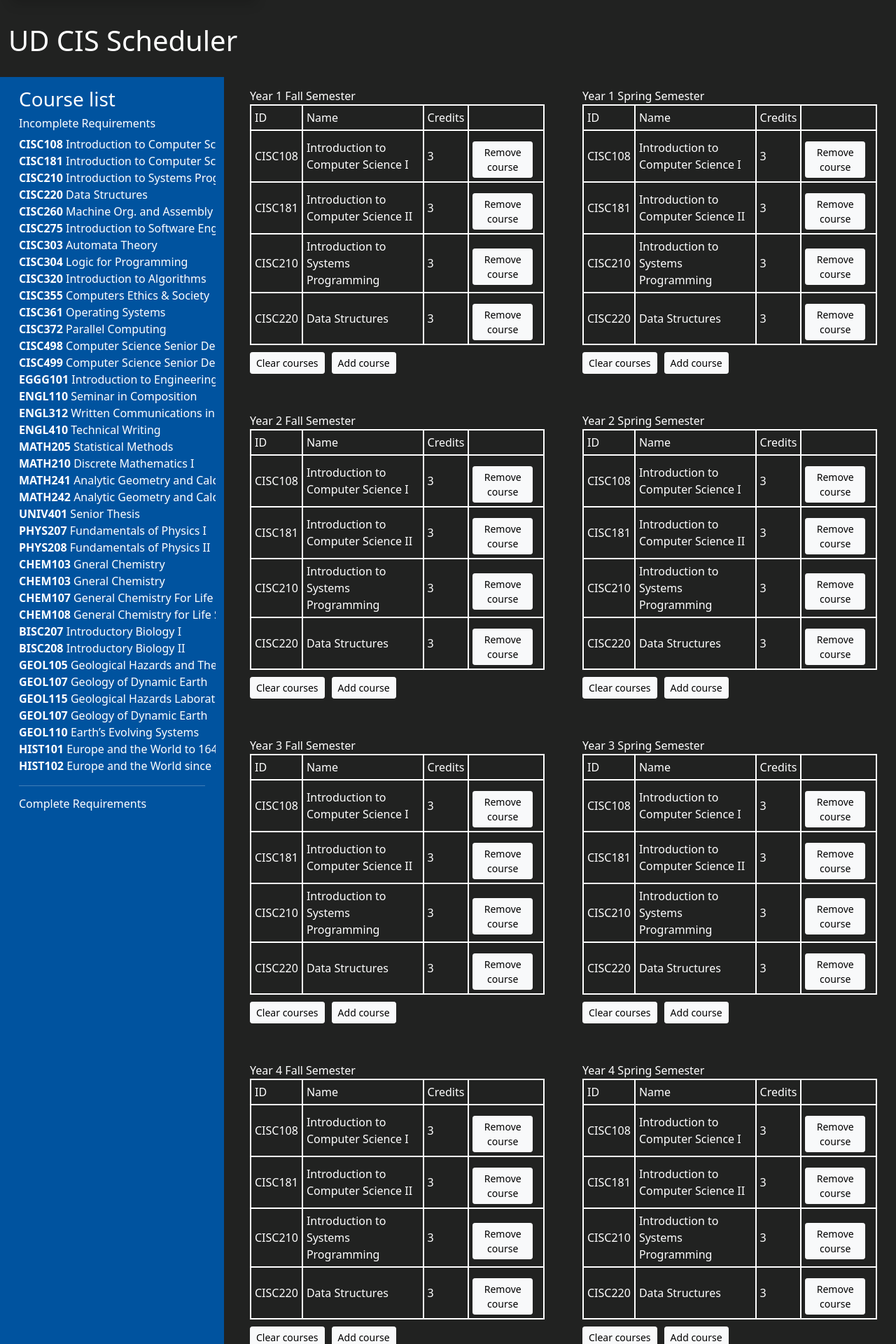
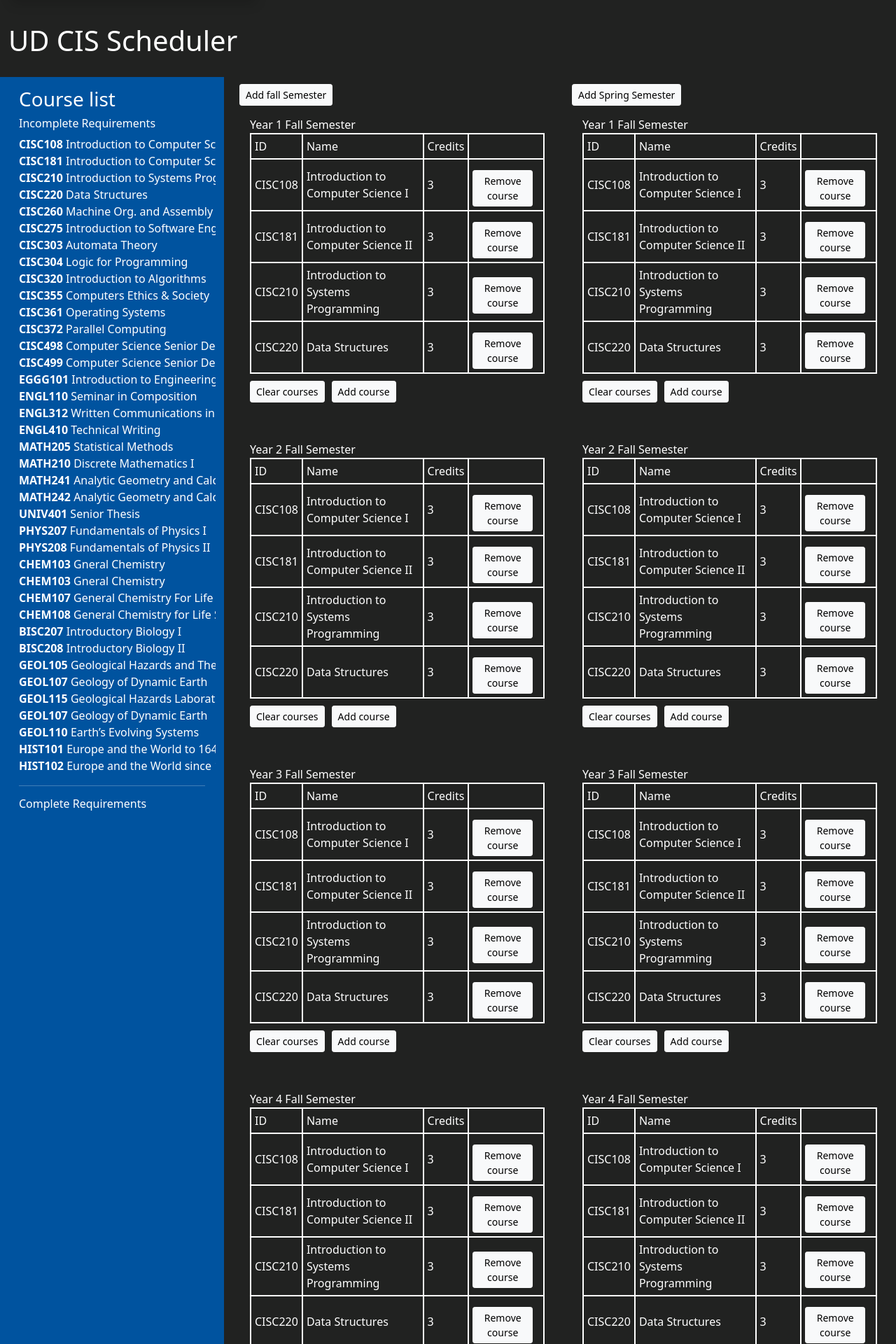
Before and after one commit to mnawar27/ud-cis-scheduler-team-7, a React (Create React App) app: page / in a window 1280 px wide. Shown: the part 220-2140 px from the top of the page at 70% size. Built offline with nearby package versions, Linux system fonts and the light colour scheme.

Commit message:
NaN bug fixed

```diff
--- a/src/App.tsx
+++ b/src/App.tsx
@@ -14,16 +14,19 @@
 import "./App.css";
 import "./Components/Semester.css";
 import "./Components/Menu.css";
-//comment to force a commit
 function App(): JSX.Element {
     const [currentCourses, setCurrentCourses] = useState([COURSES[0],COURSES[1],COURSES[2],COURSES[3]]as Course[]);
-    function createSemester(year:number,season:string){
-        return <Semester
-        year = {1}
-        season = {"Fall"}
-        courses = {currentCourses}
-        setCurrentCourses={setCurrentCourses}/>
+    const [fallsemesters, setFallSemesters]=useState([1,2,3,4]);
+    const [springsemesters, setSpringSemesters]=useState([1,2,3,4]);
+    function addFallSemester(semesters:number[]){
+        const i:number=semesters.length;
+        setFallSemesters([...semesters,i+1]);
     }
+    function addSpringSemester(semesters:number[]){
+        const i:number=semesters.length;
+        setSpringSemesters([...semesters,i+1]);
+    }
+
     return (
         <div className="App">
             <Welcome />
@@ -38,53 +41,30 @@
                         <Menu />
                     </div>
                     <div className="col">
-                        <Semester
-                            year = {1}
-                            season = {"Fall"}
-                            courses = {currentCourses}
-                            setCurrentCourses={setCurrentCourses}/>
-
-                        <Semester
-                            year={2}
-                            season={"Fall"}
-                            courses={currentCourses}
-                            setCurrentCourses={setCurrentCourses}/>
-                        <Semester
-                            year={3}
-                            season={"Fall"}
-                            courses={currentCourses}
-                            setCurrentCourses={setCurrentCourses}/>
-                        <Semester
-                            year={4}
-                            season={"Fall"}
-                            courses={currentCourses}
-                            setCurrentCourses={setCurrentCourses}/>
+                        <button className="btn btn-light btn-sm" onClick={()=>addFallSemester(fallsemesters)}>Add fall Semester</button>
+                        {fallsemesters.map((i)=>{
+                            return(
+                                <Semester key={i}
+                                    year = {i}
+                                    season = {"Fall"}
+                                    courses = {currentCourses}
+                                    setCurrentCourses={setCurrentCourses}/>);
+                        })}
                         <div className="row">
                             <ControlPanel
                                 setCourse={setCurrentCourses}/>
                         </div>
                     </div>
                     <div className="col">
-                        <Semester
-                            year={1}
-                            season={"Spring"}
-                            courses={currentCourses}
-                            setCurrentCourses={setCurrentCourses} />
-                        <Semester
-                            year={2}
-                            season={"Spring"}
-                            courses={currentCourses}
-                            setCurrentCourses={setCurrentCourses} />
-                        <Semester
-                            year={3}
-                            season={"Spring"}
-                            courses={currentCourses}
-                            setCurrentCourses={setCurrentCourses} />
-                        <Semester
-                            year={4}
-                            season={"Spring"}
-                            courses={currentCourses}
-                            setCurrentCourses={setCurrentCourses} />
+                        <button className="btn btn-light btn-sm" onClick={()=>addSpringSemester(springsemesters)}>Add Spring Semester</button>
+                        {springsemesters.map((i)=>{
+                            return(
+                                <Semester key={i}
+                                    year = {i}
+                                    season = {"Fall"}
+                                    courses = {currentCourses}
+                                    setCurrentCourses={setCurrentCourses}/>);
+                        })}
                     </div>
                 </div>
             </div>
@@ -93,4 +73,3 @@
 }
 
 export default App;
-// commment to force a commit
```
